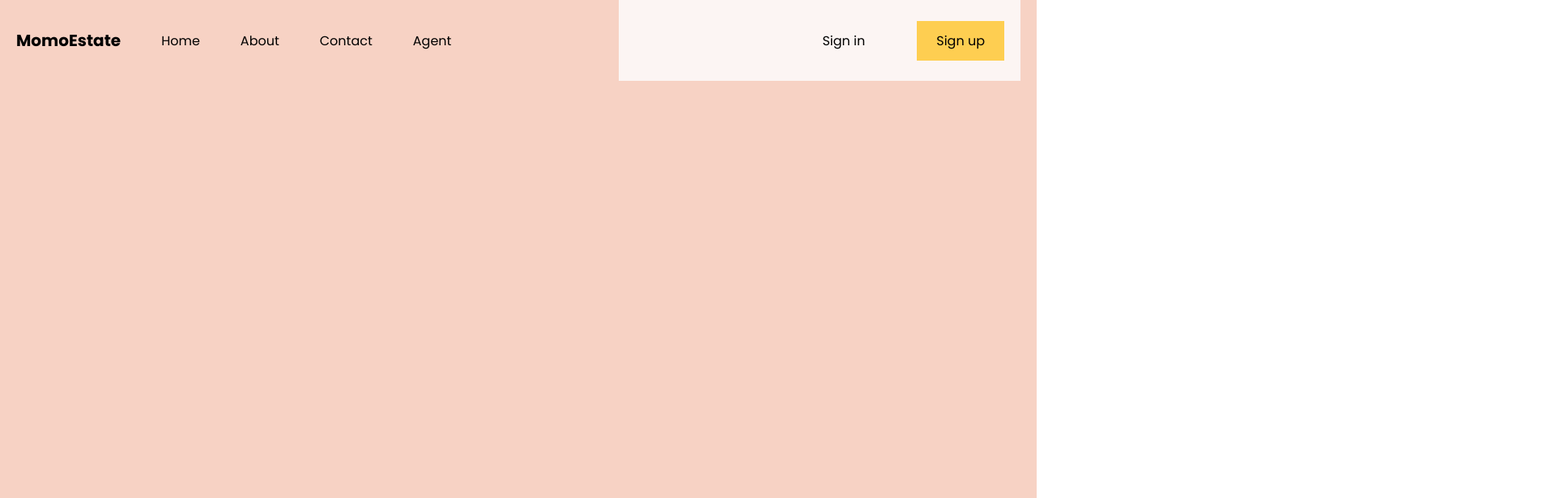
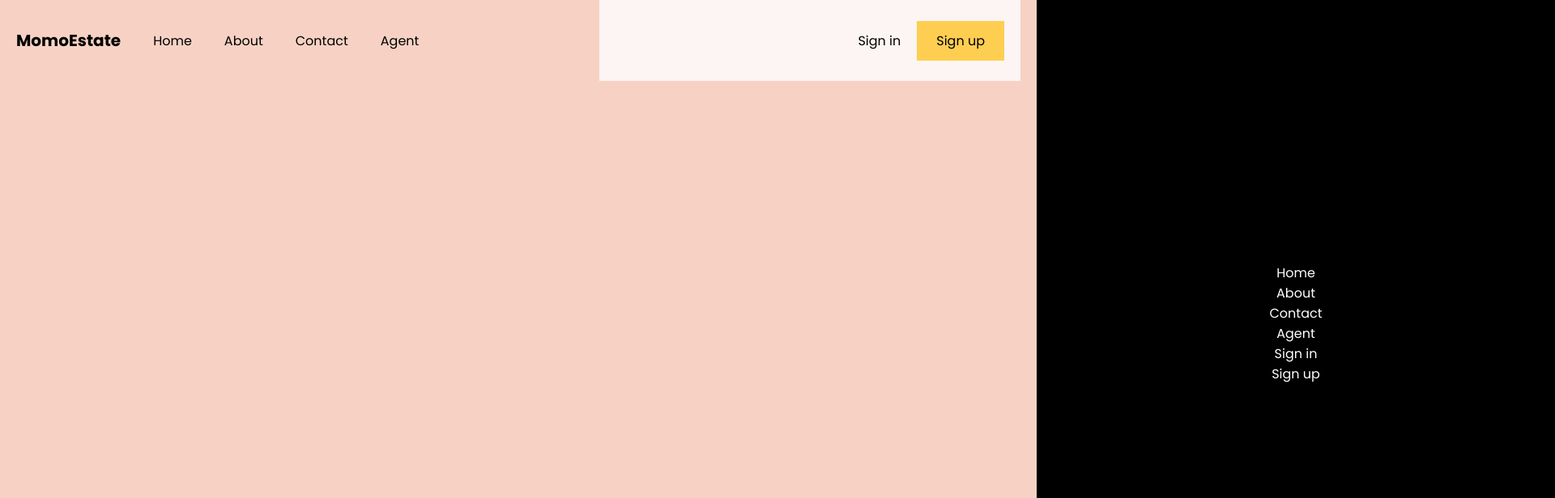
Before and after one commit to thynamoral/real-estate-website, a React (Vite) app in the folder packages/client/: page / in a window 1280 px wide. Shown: the top 616 px of the page at 81% size, 1920 px wide, since content can reach past the window. Built offline with nearby package versions, Linux system fonts and the light colour scheme.

Commit message:
implement responsive navbar

```diff
--- a/packages/client/src/components/navbar/Navbar.scss
+++ b/packages/client/src/components/navbar/Navbar.scss
@@ -1,3 +1,5 @@
+@import "../../sass/responsive.scss";
+
 nav {
   height: 100px;
   display: flex;
@@ -15,13 +17,23 @@ nav {
     flex: 6;
     display: flex;
     align-items: center;
-    gap: 50px;
+    gap: 40px;
 
     #logo {
       font-weight: bold;
       font-size: 20px;
     }
+
+    .navLinks {
+      display: flex;
+      gap: 40px;
+
+      @include sm {
+        display: none;
+      }
+    }
   }
+
   .right {
     flex: 4;
     display: flex;
@@ -29,14 +41,72 @@ nav {
     justify-content: flex-end;
     background-color: #fcf5f3;
     height: 100%;
+    gap: 20px;
+    padding: 0px 20px;
 
-    a {
-      padding: 12px 24px;
-      margin: 20px;
+    @include md {
+      padding: 0;
+      background-color: transparent;
+    }
+
+    #signIn {
+      display: block;
+      @include sm {
+        display: none;
+      }
     }
 
     #signUp {
+      display: block;
+      padding: 12px 24px;
       background-color: #fece51;
+
+      @include sm {
+        display: none;
+      }
+    }
+
+    #menuIconContainer {
+      display: none;
+      width: 35px;
+      height: 35px;
+      background-color: #000;
+      border-radius: 50%;
+      z-index: 999;
+      @include sm {
+        display: flex;
+        justify-content: center;
+        align-items: center;
+      }
+
+      #menuIcon {
+        color: #fff;
+        width: 25px;
+        height: 25px;
+      }
+    }
+
+    .menuList {
+      position: absolute;
+      top: 0;
+      right: -50%;
+      width: 50%;
+      height: 100vh;
+      display: flex;
+      flex-direction: column;
+      justify-content: center;
+      align-items: center;
+      background-color: #000;
+      color: #fff;
+      transition: all 0.4s ease;
+      @include sm {
+        width: 100%;
+        right: -100%;
+      }
+
+      &.showMenu {
+        right: 0;
+      }
     }
   }
 }
--- a/packages/client/src/components/navbar/Navbar.tsx
+++ b/packages/client/src/components/navbar/Navbar.tsx
@@ -1,21 +1,43 @@
+import { Menu } from "lucide-react";
 import "./Navbar.scss";
+import useToggle from "@/hooks/useToggle";
 const Navbar = () => {
+  const { isToggle, setIsToggle } = useToggle();
+
+  console.log(isToggle);
+
   return (
     <nav>
       <div className="left">
         <a id="logo" href="/">
           MomoEstate
         </a>
-        <a href="/">Home</a>
-        <a href="/">About</a>
-        <a href="/">Contact</a>
-        <a href="/">Agent</a>
+        <div className="navLinks">
+          <a href="/">Home</a>
+          <a href="/">About</a>
+          <a href="/">Contact</a>
+          <a href="/">Agent</a>
+        </div>
       </div>
       <div className="right">
-        <a href="/">Sign in</a>
+        <a id="signIn" href="/">
+          Sign in
+        </a>
         <a id="signUp" href="/">
           Sign up
         </a>
+        {/* nav links menu for mobile/tablet */}
+        <div id="menuIconContainer">
+          <Menu id="menuIcon" onClick={() => setIsToggle((prev) => !prev)} />
+        </div>
+        <div className={`${isToggle ? "menuList showMenu" : "menuList"}`}>
+          <a href="/">Home</a>
+          <a href="/">About</a>
+          <a href="/">Contact</a>
+          <a href="/">Agent</a>
+          <a href="/">Sign in</a>
+          <a href="/">Sign up</a>
+        </div>
       </div>
     </nav>
   );
--- a/packages/client/src/sass/layout.scss
+++ b/packages/client/src/sass/layout.scss
@@ -14,7 +14,7 @@
 
   @include md {
     background-color: rgb(186, 210, 196);
-    max-width: 768px;
+    max-width: 800px;
   }
 
   @include sm {
--- a/packages/client/src/sass/responsive.scss
+++ b/packages/client/src/sass/responsive.scss
@@ -1,5 +1,5 @@
 @mixin sm {
-  @media (max-width: 768px) {
+  @media (max-width: 800px) {
     @content;
   }
 }
```
